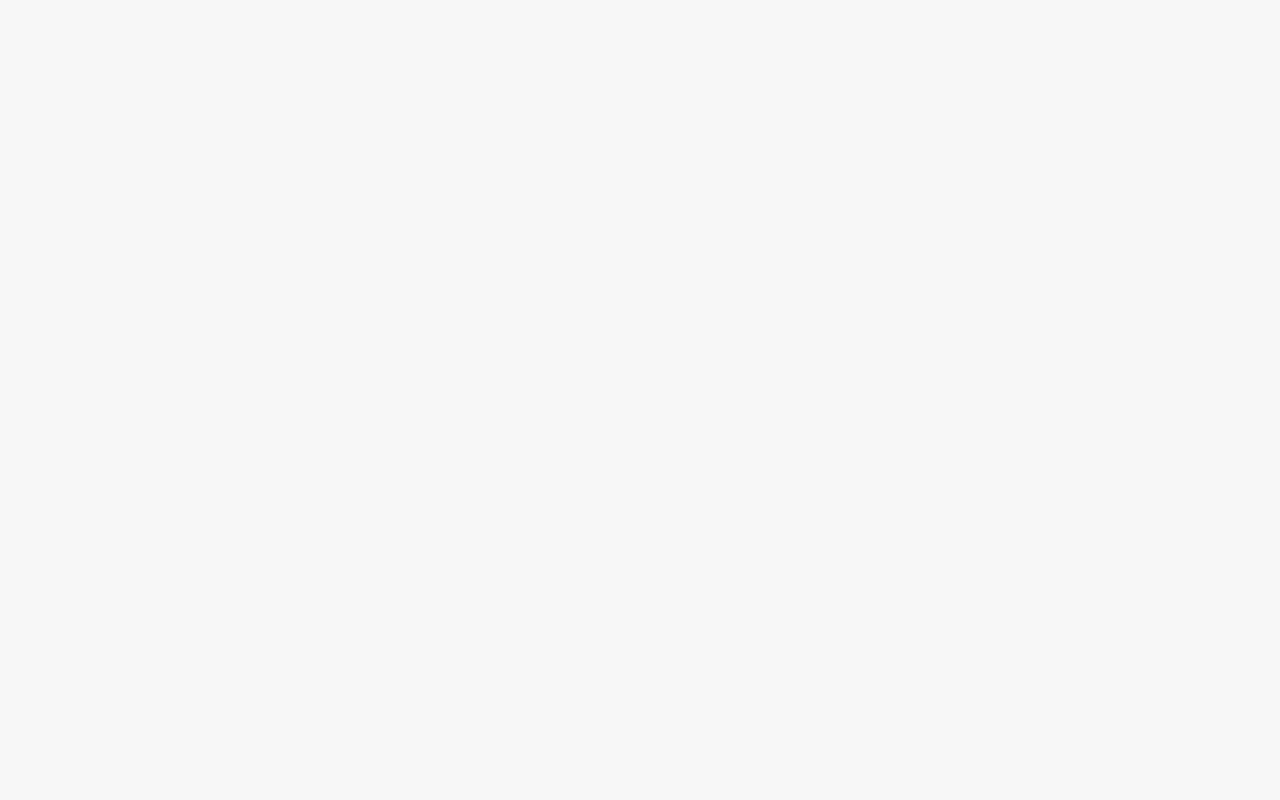
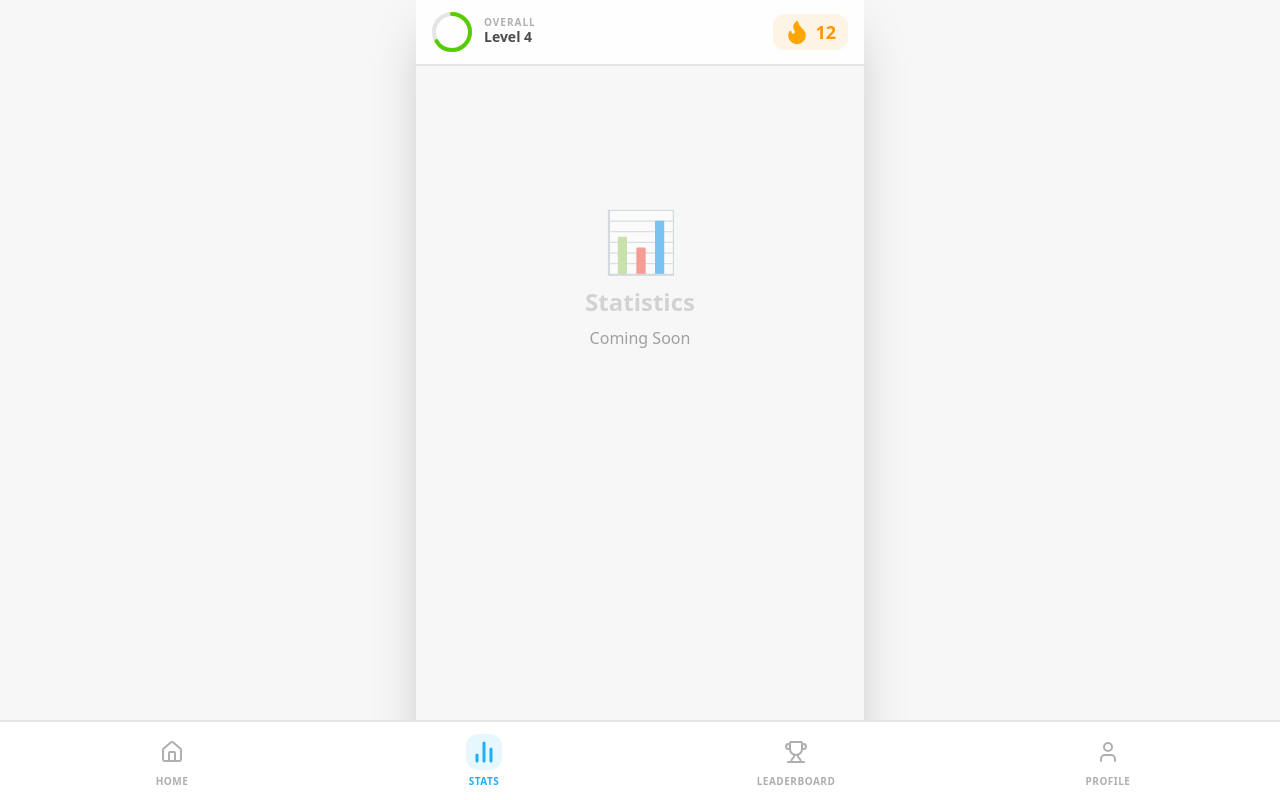
Before and after one commit to vitorstick/habits-tracker, a React (Vite) app: page /stats in a window 1280 px wide. Before the commit this address had no page. Built offline with nearby package versions, Linux system fonts and the light colour scheme.

Commit message:
feat: Add Stats page with "Coming Soon" content and implement a new NavigationBar component for primary navigation.

```diff
--- a/src/App.tsx
+++ b/src/App.tsx
@@ -3,12 +3,14 @@ import Dashboard from './pages/Dashboard';
 import Leaderboard from './pages/Leaderboard';
 import Profile from './pages/Profile';
 import HabitDetail from './pages/HabitDetail';
+import Stats from './pages/Stats';
 
 function App() {
     return (
         <Router>
             <Routes>
                 <Route path="/" element={<Dashboard />} />
+                <Route path="/stats" element={<Stats />} />
                 <Route path="/leaderboard" element={<Leaderboard />} />
                 <Route path="/profile" element={<Profile />} />
                 <Route path="/habit/:id" element={<HabitDetail />} />
--- a/src/components/ui/NavigationBar.tsx
+++ b/src/components/ui/NavigationBar.tsx
@@ -1,6 +1,6 @@
 import React from 'react';
 import { useNavigate, useLocation } from 'react-router-dom';
-import { Home, BarChart2, User, Settings } from 'lucide-react';
+import { Home, BarChart2, User, Trophy } from 'lucide-react';
 import { cn } from '../../lib/utils';
 
 interface NavItemProps {
@@ -54,13 +54,13 @@ const NavigationBar: React.FC = () => {
                 onClick={() => navigate('/stats')}
             />
             <NavItem
-                icon={User}
-                label="Quest"
+                icon={Trophy}
+                label="Leaderboard"
                 isActive={getActiveTab('/leaderboard')}
                 onClick={() => navigate('/leaderboard')}
             />
             <NavItem
-                icon={Settings}
+                icon={User}
                 label="Profile"
                 isActive={getActiveTab('/profile')}
                 onClick={() => navigate('/profile')}
--- /dev/null
+++ b/src/pages/Stats.tsx
@@ -0,0 +1,16 @@
+import React from 'react';
+import MobileLayout from '../layouts/MobileLayout';
+
+const Stats: React.FC = () => {
+    return (
+        <MobileLayout>
+            <div className="flex flex-col items-center justify-center min-h-[50vh] text-center p-8 opacity-50">
+                <span className="text-6xl mb-4">📊</span>
+                <h1 className="text-2xl font-black text-brand-gray-dark mb-2">Statistics</h1>
+                <p className="text-brand-text">Coming Soon</p>
+            </div>
+        </MobileLayout>
+    );
+};
+
+export default Stats;
```
